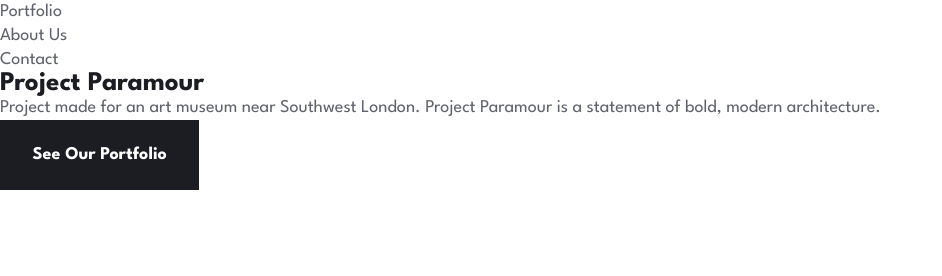
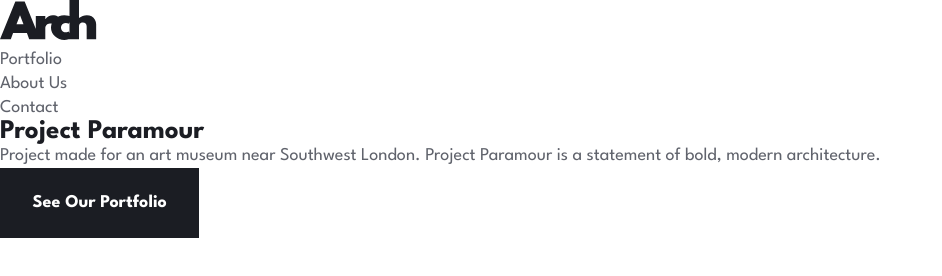
Before and after one commit to jkaps9/arch-studio, a website built with Vite: page index.html in a window 1280 px wide. Shown: the whole page, without its empty margins (0-942 px from the left). Built offline with nearby package versions, Linux system fonts and the light colour scheme.

Commit message:
add logo

```diff
--- a/index.html
+++ b/index.html
@@ -23,7 +23,9 @@
     <div id="app"></div>
     <header>
       <div class="container">
-        <div class="logo"></div>
+        <div class="logo">
+          <img src="src/assets/logo.svg" alt="company logo" />
+        </div>
         <nav class="nav">
           <ul class="nav__list">
             <li class="nav__item">Portfolio</li>
```
